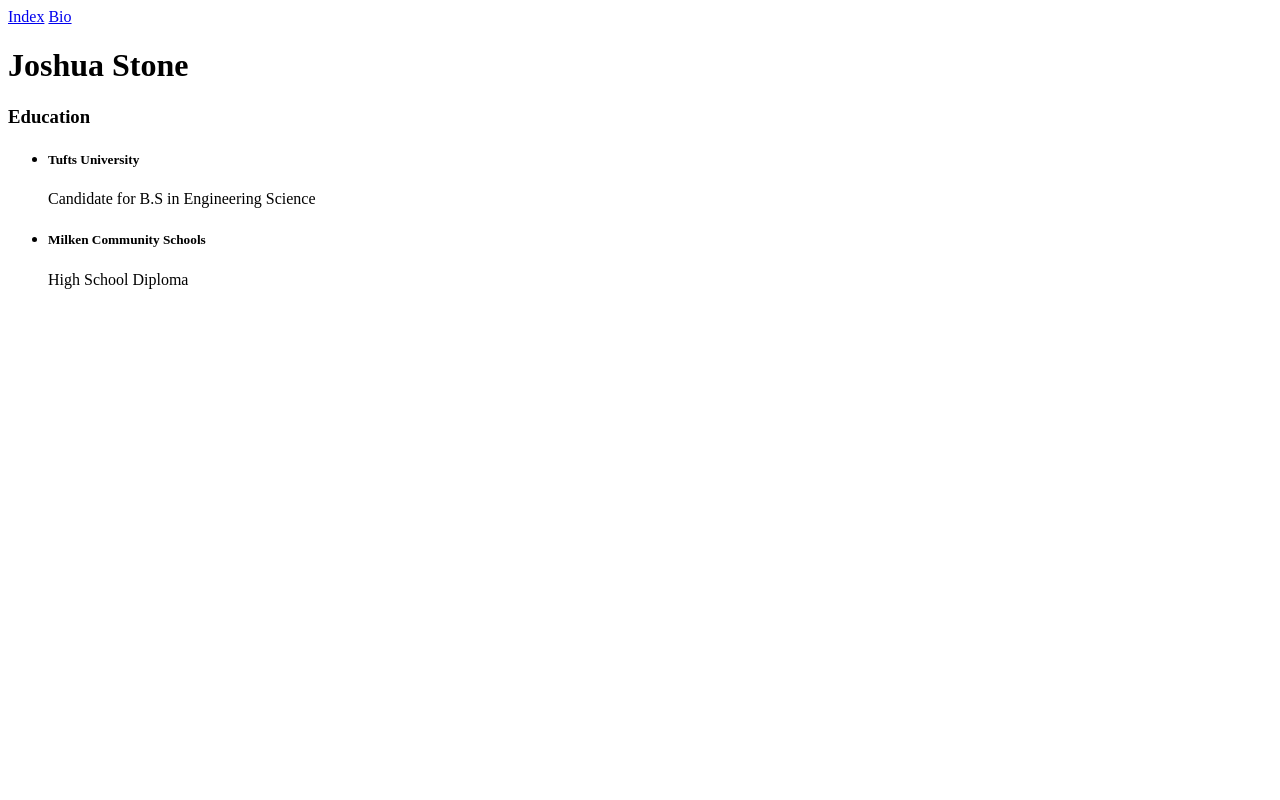
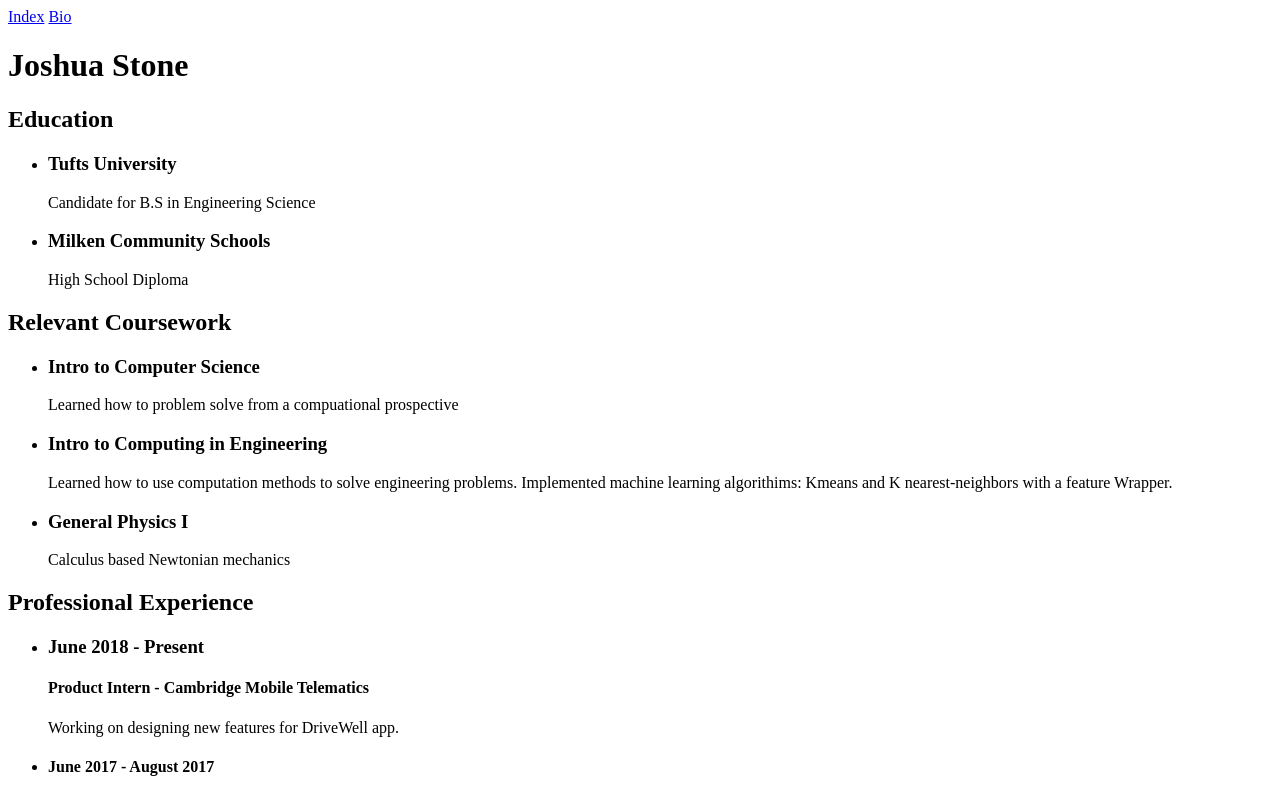
Before and after one commit to jstone10/jstone10.github.io, a plain HTML site: page resume.html in a window 1280 px wide. Drawn offline with Linux system fonts and the light colour scheme.

Commit message:
finished expierence

```diff
--- a/resume.html
+++ b/resume.html
@@ -16,14 +16,45 @@
 <h1>Joshua Stone</h1>
 
 <div class="education">
-    <h3>Education</h3>
+    <h2>Education</h2>
     <ul>
         <li>
-            <h5>Tufts University</h5>
+            <h3>Tufts University</h3>
             <p>Candidate for B.S in Engineering Science</p>
         </li>
         <li>
-            <h5>Milken Community Schools</h5>
+            <h3>Milken Community Schools</h3>
             <p>High School Diploma</p>
         </li>
 </div>
+
+<div class="coursework">
+    <h2>Relevant Coursework</h2>
+    <ul>
+        <li>
+            <h3>Intro to Computer Science</h3>
+            <p>Learned how to problem solve from a compuational prospective</p>
+        </li>
+        <li>
+            <h3>Intro to Computing in Engineering</h3>
+            <p>
+                Learned how to use computation methods to solve engineering problems. Implemented machine learning algorithims: Kmeans and K nearest-neighbors with a feature Wrapper.
+            </p>
+        </li>
+        <li>
+            <h3>General Physics I</h3>
+            <p>Calculus based Newtonian mechanics</p>
+        </li>
+    </ul>
+</div>
+
+<div class="experience">
+    <h2>Professional Experience</h2>
+    <ul>
+        <li>
+            <h3>June 2018 - Present</h3>
+            <h4>Product Intern - Cambridge Mobile Telematics</h4>
+            <p>Working on designing new features for DriveWell app.</p>
+        </li>
+        <li>
+            <h4>June 2017 - August 2017</h4>
```
